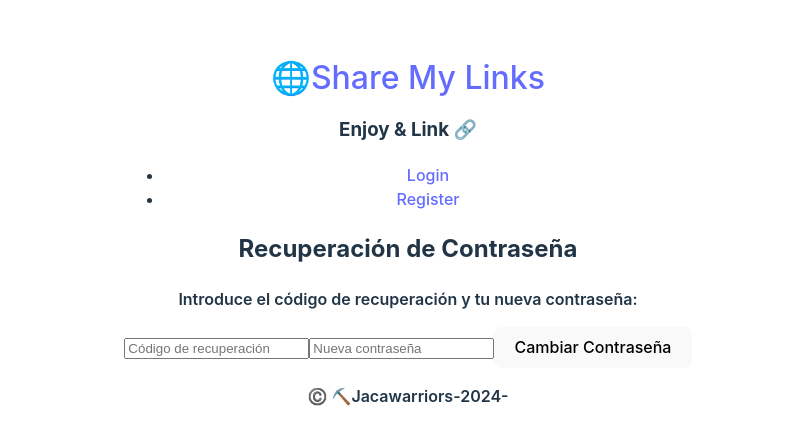
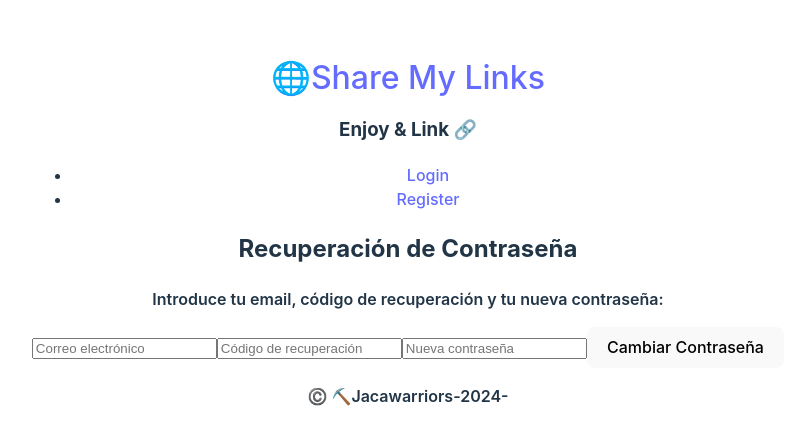
Before and after one commit to Iggynax/Sharemylinks-Front, a React (Vite) app: page /chgpassw in a window 1280 px wide. Shown: the part 177-622 px from the top of the page, without its empty margins (232-1026 px from the left). Built offline with nearby package versions, Linux system fonts and the light colour scheme.

Commit message:
Recuperación de contraseña con total funcionalidad

```diff
--- a/src/pages/ChangePassPage.jsx
+++ b/src/pages/ChangePassPage.jsx
@@ -1,34 +1,30 @@
-import { useContext, useState } from "react";
+import { useState } from "react";
 import { useNavigate } from "react-router-dom";
 import Modal from "../components/Modal/Modal";
-import { AuthContext } from "../context/AuthContext";
 
 function ChangePassPage() {
   const [recoverPassCode, setRecoverPassCode] = useState("");
   const [newPassword, setNewPassword] = useState("");
   const [message, setMessage] = useState("");
   const [showModal, setShowModal] = useState(false); // Estado para controlar la visibilidad del modal
+  const [email, setEmail] = useState("");
   const navigate = useNavigate();
-  const { user } = useContext(AuthContext);
 
   const handlePasswordChange = async () => {
     try {
-      const token = "user.token";
       const response = await fetch(
         `${import.meta.env.VITE_API_BACKEND}/users/change-password`,
         {
           method: "POST",
           headers: {
             "Content-Type": "application/json",
-            Authorization: `Bearer ${token}`,
           },
-          body: JSON.stringify({ code: recoverPassCode, newPassword }),
+          body: JSON.stringify({ email, code: recoverPassCode, newPassword }),
         }
       );
 
       if (response.ok) {
         setShowModal(true); // Abre el modal si la contraseña se cambia con éxito
-        // Puedes ajustar el mensaje del modal según tus necesidades
       } else {
         const data = await response.json();
         setMessage(
@@ -51,7 +47,13 @@ function ChangePassPage() {
   return (
     <div>
       <h2>Recuperación de Contraseña</h2>
-      <p>Introduce el código de recuperación y tu nueva contraseña:</p>
+      <p>Introduce tu email, código de recuperación y tu nueva contraseña:</p>
+      <input
+        type="text"
+        placeholder="Correo electrónico"
+        value={email}
+        onChange={(e) => setEmail(e.target.value)}
+      />
       <input
         type="text"
         placeholder="Código de recuperación"
```
